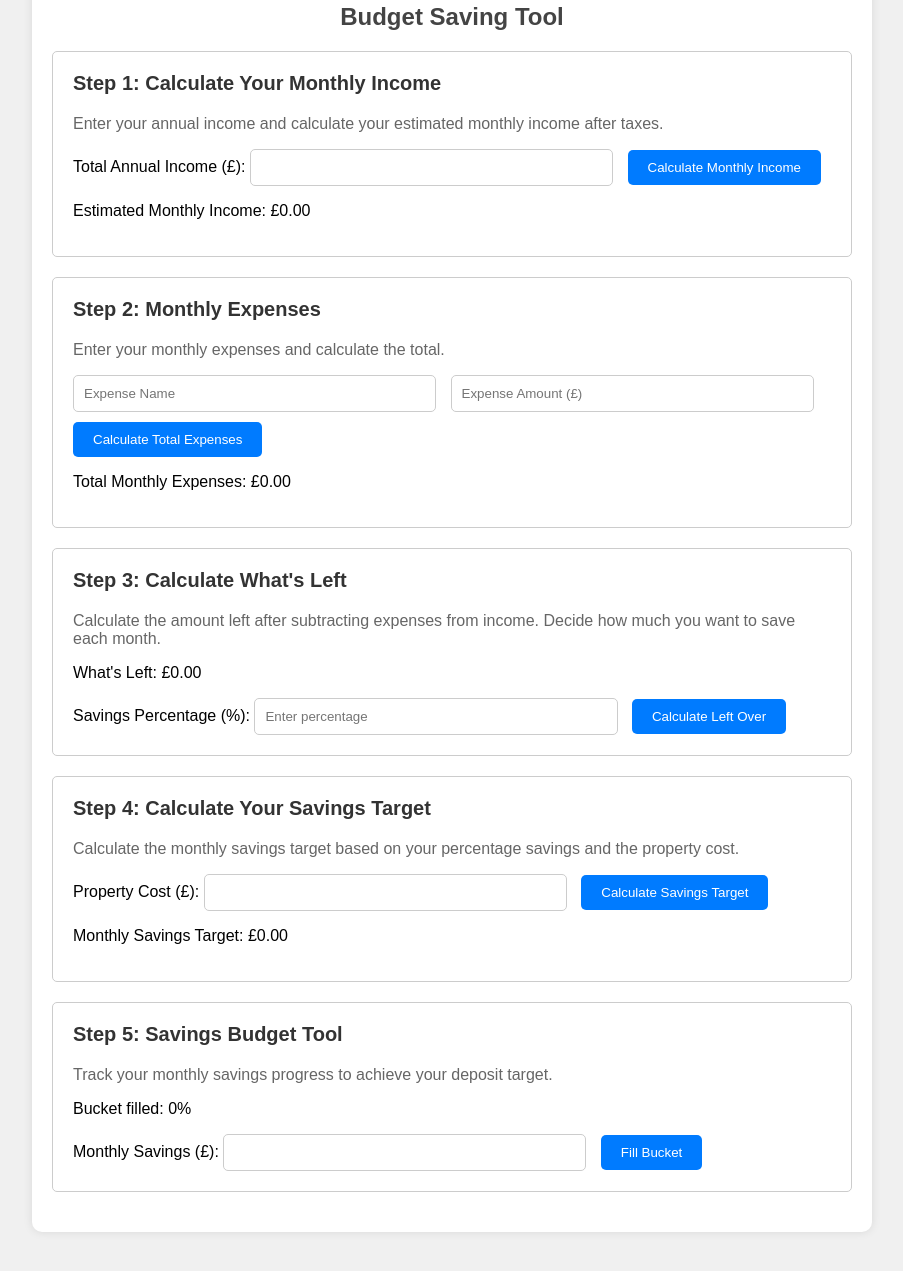
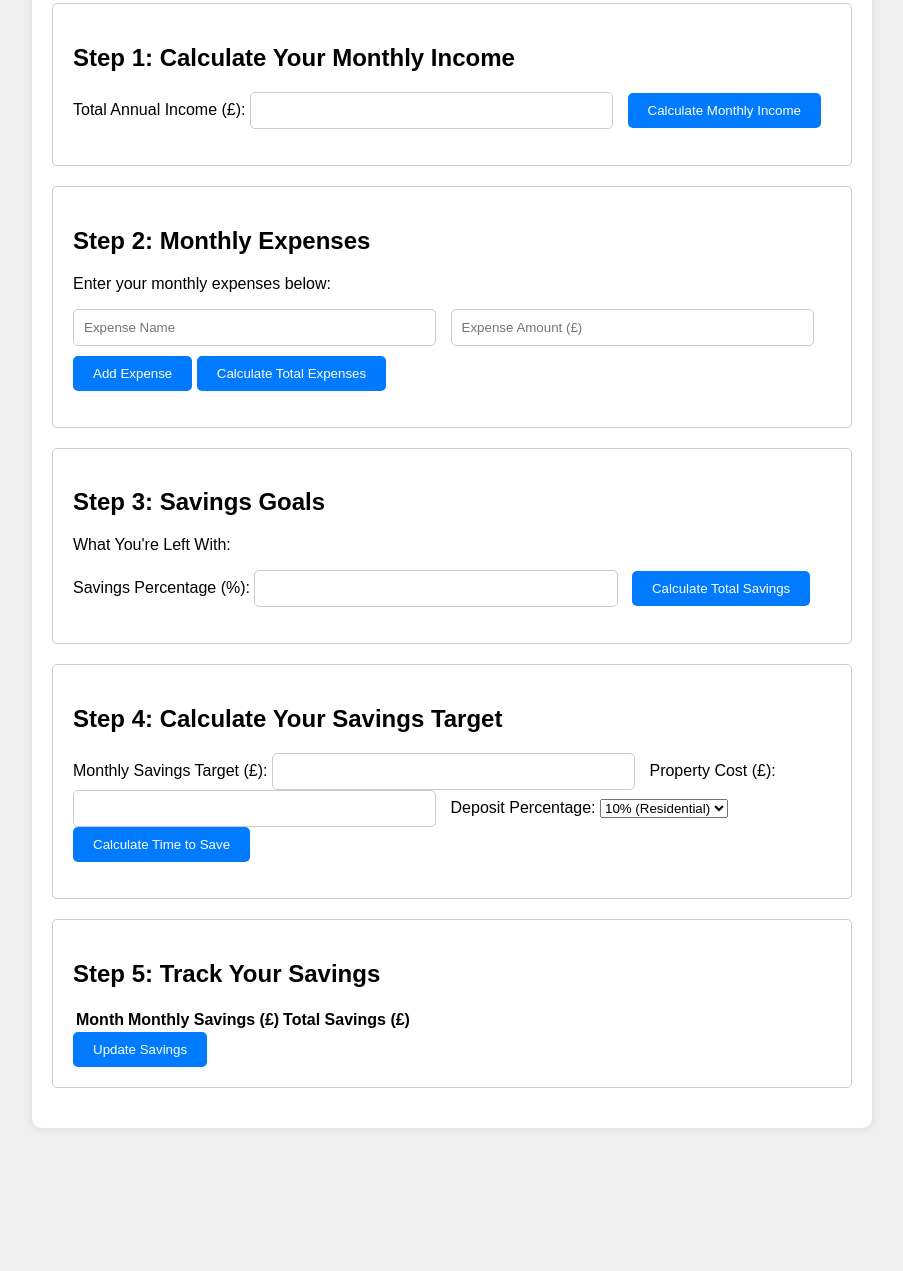
Before and after one commit to JoshalPattni/Budget-with-Realty-Pathways, a plain HTML site: page index.html in a window 1280 px wide. Shown: the part 147-1418 px from the top of the page, without its empty margins (188-1091 px from the left). After the commit the page ends 1325 px from the top, so only its background shows below. Drawn offline with Linux system fonts and the light colour scheme.

Commit message:
Update index.html

```diff
--- a/index.html
+++ b/index.html
@@ -8,71 +8,65 @@
 </head>
 <body>
     <div class="container">
-        <h1 class="title">Realty Pathways</h1>
-        <h2 class="subtitle">Budget Saving Tool</h2>
-
-        <!-- Step 1: Calculate Your Monthly Income -->
-        <div id="step1" class="step">
-            <h3 class="step-title">Step 1: Calculate Your Monthly Income</h3>
-            <p class="step-description">Enter your annual income and calculate your estimated monthly income after taxes.</p>
+        <h1>Realty Pathways</h1>
+        <div class="step">
+            <h2>Step 1: Calculate Your Monthly Income</h2>
             <label for="annualIncome">Total Annual Income (£):</label>
             <input type="number" id="annualIncome">
             <button onclick="calculateMonthlyIncome()">Calculate Monthly Income</button>
-            <p id="monthlyIncome">Estimated Monthly Income: £0.00</p>
+            <p id="monthlyIncome"></p>
         </div>
-
-        <!-- Step 2: Monthly Expenses -->
-        <div id="step2" class="step">
-            <h3 class="step-title">Step 2: Monthly Expenses</h3>
-            <p class="step-description">Enter your monthly expenses and calculate the total.</p>
+        <div class="step">
+            <h2>Step 2: Monthly Expenses</h2>
+            <p>Enter your monthly expenses below:</p>
             <div id="expenses">
                 <div class="expense">
                     <input type="text" placeholder="Expense Name">
                     <input type="number" placeholder="Expense Amount (£)">
                 </div>
-                <!-- Add more expense inputs if needed -->
             </div>
+            <button onclick="addExpense()">Add Expense</button>
             <button onclick="calculateTotalExpenses()">Calculate Total Expenses</button>
-            <p id="totalExpenses">Total Monthly Expenses: £0.00</p>
+            <p id="totalExpenses"></p>
         </div>
-
-        <!-- Step 3: Calculate What's Left -->
-        <div id="step3" class="step">
-            <h3 class="step-title">Step 3: Calculate What's Left</h3>
-            <p class="step-description">Calculate the amount left after subtracting expenses from income. Decide how much you want to save each month.</p>
-            <p id="leftOver">What's Left: £0.00</p>
+        <div class="step">
+            <h2>Step 3: Savings Goals</h2>
+            <p>What You're Left With:</p>
+            <p id="leftOver"></p>
             <label for="savingsPercentage">Savings Percentage (%):</label>
-            <input type="number" id="savingsPercentage" min="0" max="100" placeholder="Enter percentage">
-            <button onclick="calculateLeftOver()">Calculate Left Over</button>
+            <input type="number" id="savingsPercentage">
+            <button onclick="calculateSavingsTarget()">Calculate Total Savings</button>
+            <p id="savingsTarget"></p>
         </div>
-
-        <!-- Step 4: Calculate Your Savings Target -->
-        <div id="step4" class="step">
-            <h3 class="step-title">Step 4: Calculate Your Savings Target</h3>
-            <p class="step-description">Calculate the monthly savings target based on your percentage savings and the property cost.</p>
+        <div class="step">
+            <h2>Step 4: Calculate Your Savings Target</h2>
+            <label for="monthlySavings">Monthly Savings Target (£):</label>
+            <input type="number" id="monthlySavings">
             <label for="propertyCost">Property Cost (£):</label>
             <input type="number" id="propertyCost">
-            <button onclick="calculateSavingsTarget()">Calculate Savings Target</button>
-            <p id="savingsTarget">Monthly Savings Target: £0.00</p>
+            <label for="depositPercentage">Deposit Percentage:</label>
+            <select id="depositPercentage">
+                <option value="0.1">10% (Residential)</option>
+                <option value="0.2">20% (Buy to Let)</option>
+            </select>
+            <button onclick="calculateTimeToSave()">Calculate Time to Save</button>
+            <p id="monthsToSave"></p>
         </div>
-
-        <!-- Step 5: Savings Budget Tool -->
-        <div id="step5" class="step">
-            <h3 class="step-title">Step 5: Savings Budget Tool</h3>
-            <p class="step-description">Track your monthly savings progress to achieve your deposit target.</p>
-            <div id="savingsBucket">
-                <div id="bucket" class="bucket"></div>
-                <p id="bucketProgress">Bucket filled: 0%</p>
-            </div>
+        <div class="step">
+            <h2>Step 5: Track Your Savings</h2>
             <table id="savingsTable">
-                <!-- Savings table will be generated dynamically -->
+                <thead>
+                    <tr>
+                        <th>Month</th>
+                        <th>Monthly Savings (£)</th>
+                        <th>Total Savings (£)</th>
+                    </tr>
+                </thead>
+                <tbody></tbody>
             </table>
-            <label for="savingsAmount">Monthly Savings (£):</label>
-            <input type="number" id="savingsAmount">
-            <button onclick="fillBucket()">Fill Bucket</button>
+            <button onclick="trackSavingsProgress()">Update Savings</button>
         </div>
     </div>
-
     <script src="script.js"></script>
 </body>
 </html>
```
